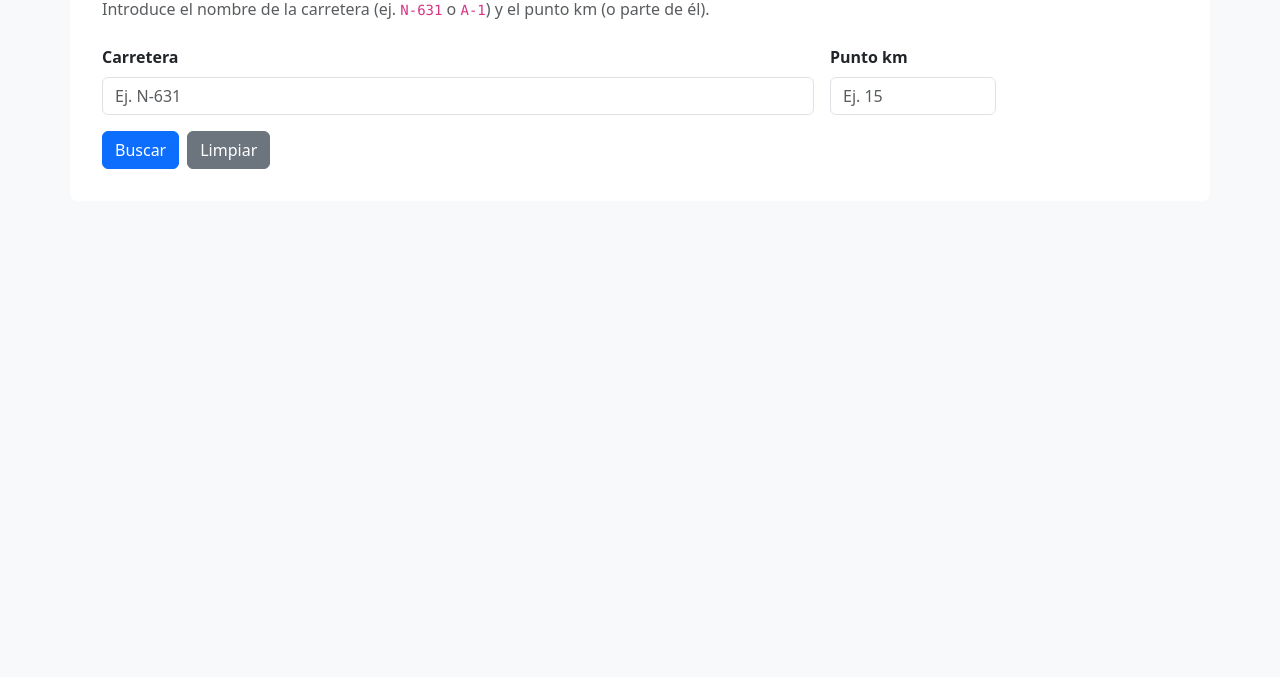
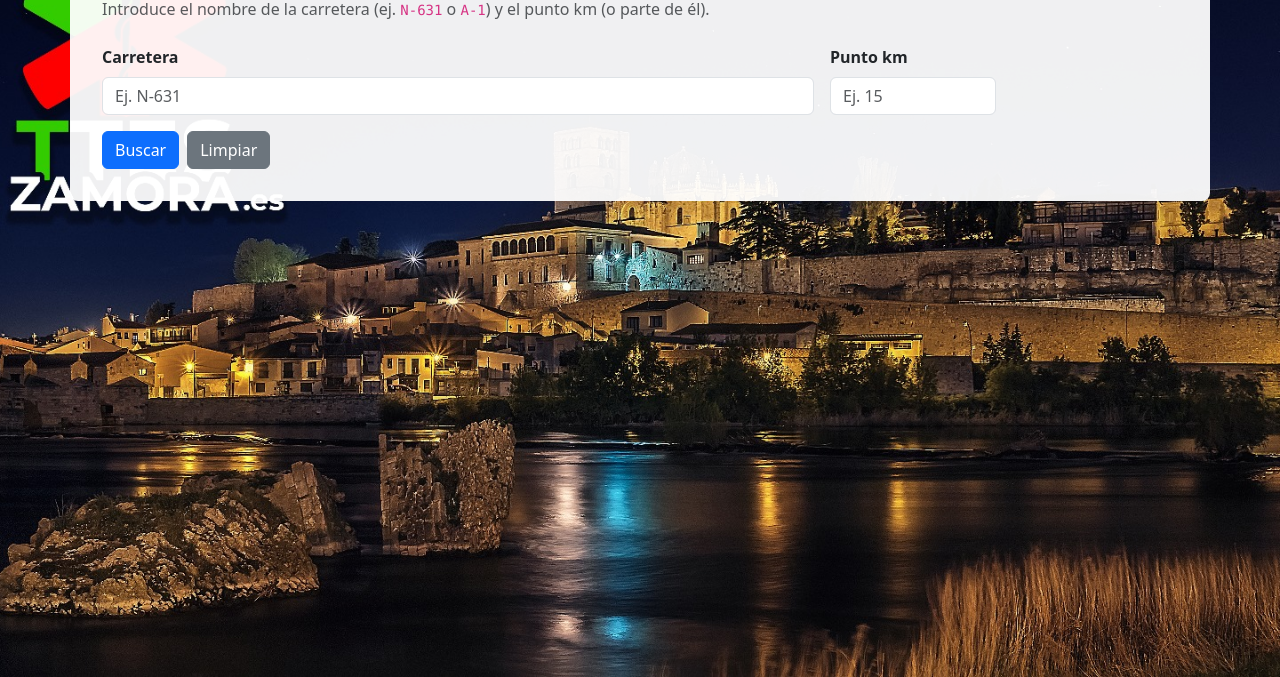
Before and after one commit to rguindi/puntosKm, a plain HTML site: page index.html in a window 1280 px wide. Shown: the part 123-800 px from the top of the page. Drawn offline with nearby package versions, Linux system fonts and the light colour scheme.

Commit message:
corrección de ruta

```diff
--- a/css/styles.css
+++ b/css/styles.css
@@ -1,5 +1,5 @@
 body {
-    background-image: url('./img/fondo.jpg');
+    background-image: url('../img/fondo.jpg');
     background-size: cover;
     background-position: center;
     background-repeat: no-repeat;
```
